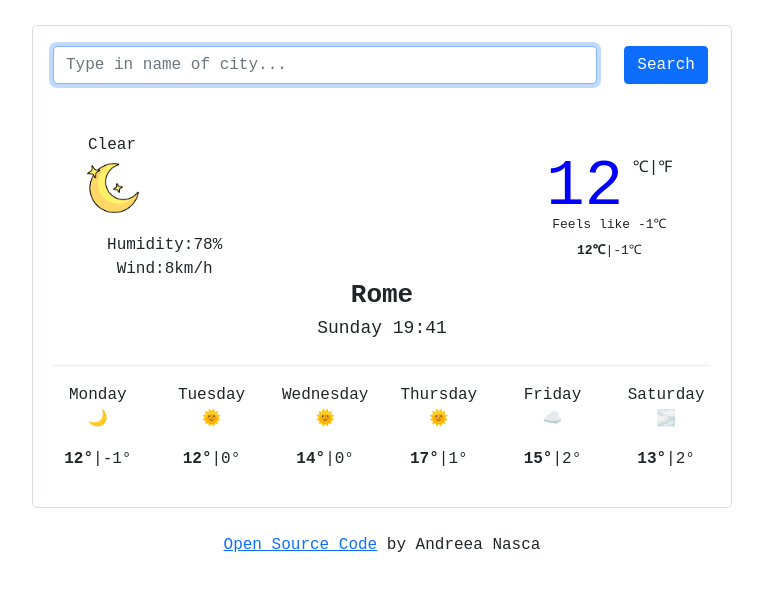
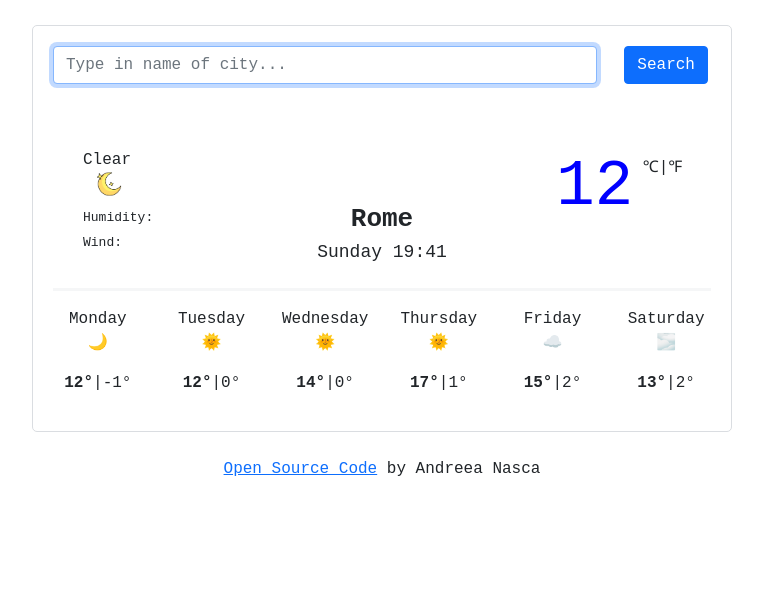
Before and after one commit to Acn8z/myWeatherApp, a plain HTML site: page index.html in a window 1280 px wide. Shown: the whole page, without its empty margins (258-1021 px from the left). Drawn offline with nearby package versions, Linux system fonts and the light colour scheme.

Commit message:
aligned css elements, restructured html

```diff
--- a/index.html
+++ b/index.html
@@ -44,26 +44,28 @@
           </div>
         </form>
         <div class="row justify-content-between">
-          <div class="col-4">
-            <div class="CurrentWeather">
-              <p class="weatherCondition">Clear</p>
-              <img src="src/moon.jpg" />
-              Humidity:<span id="humidity">78</span>% Wind:<span id="wind"
-                >8</span
-              >km/h
-            </div>
+          <div class="col-4" id="currentWeather">
+            <p class="weatherCondition">Clear</p>
+            <div class="currentWeatherIcon"><img src="src/moon.jpg" /></div>
           </div>
           <div class="col-4">
             <div class="temperature" id="temperatureConvert">
               <strong>12</strong>
               <span class="units"> ℃|℉ </span>
             </div>
-            <p class="secondtemp">Feels like -1℃</p>
-            <p class="firstmax"><strong>12℃</strong>|-1℃</p>
           </div>
         </div>
         <div class="row justify-content-start">
-          <div class="col-4"></div>
+          <div class="col-4">
+            <ul>
+              <li>
+                <span class="humidityPercentage" id="humidity">Humidity:</span>
+              </li>
+              <li>
+                <span class="windSpeed" span id="wind">Wind: </span>
+              </li>
+            </ul>
+          </div>
           <div class="col-4">
             <h2 class="city" id="city"><strong>Rome</strong></h2>
             <h3 class="DayTime" id="DateAndTime">Sunday 19:41</h3>
--- a/src/style.css
+++ b/src/style.css
@@ -19,6 +19,16 @@ h2 {
 h3 {
   font-size: 18px;
 }
+ul {
+  font-size: small;
+  list-style: none;
+  margin: 0;
+  padding: 0;
+  text-align: left;
+  position: relative;
+  right: -30px;
+  line-height: 25px;
+}
 .container {
   border: 1px solid #dadde1;
   padding: 20px;
@@ -35,18 +45,18 @@ h3 {
   padding: 30px 0 0 20px;
   margin-top: 55px;
 }
-.CurrentWeather img {
-  height: 64px;
-  width: 64px;
-  float: left;
+.currentWeatherIcon img {
+  height: 30px;
+  width: 30px;
   position: relative;
-  top: -13px;
-  right: 40px;
+  bottom: -85px;
+  left: -70px;
 }
 .temperature {
   padding: 25px 0 0 0;
   position: relative;
   top: 30px;
+  right: -10px;
 }
 .temperature strong {
   color: blue;
@@ -75,19 +85,12 @@ h3 {
 .firstmax {
   font-size: small;
 }
-.humidity {
-  font-size: small;
-  padding: 9px 0 0 0;
-}
-.wind {
-  font-size: small;
-  line-height: 0%;
-}
+
 .weatherCondition {
   position: relative;
   margin-top: 4px;
   padding: 0 auto;
   float: left;
-  top: -40px;
-  right: -15px;
+  top: 60px;
+  right: -30px;
 }
```
